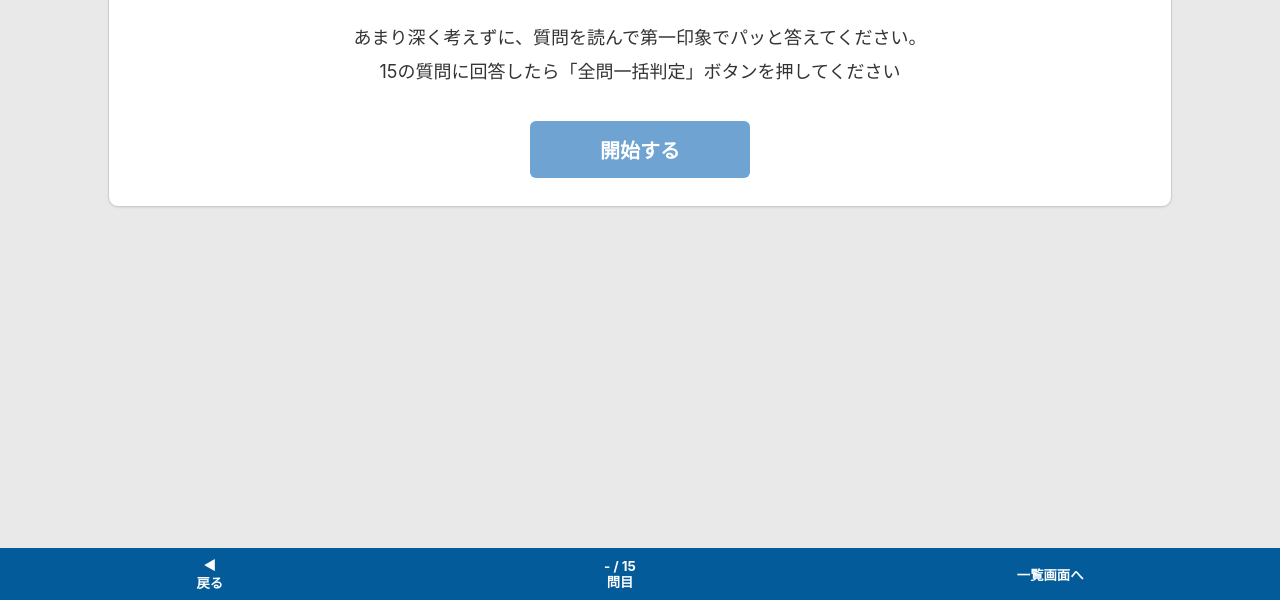
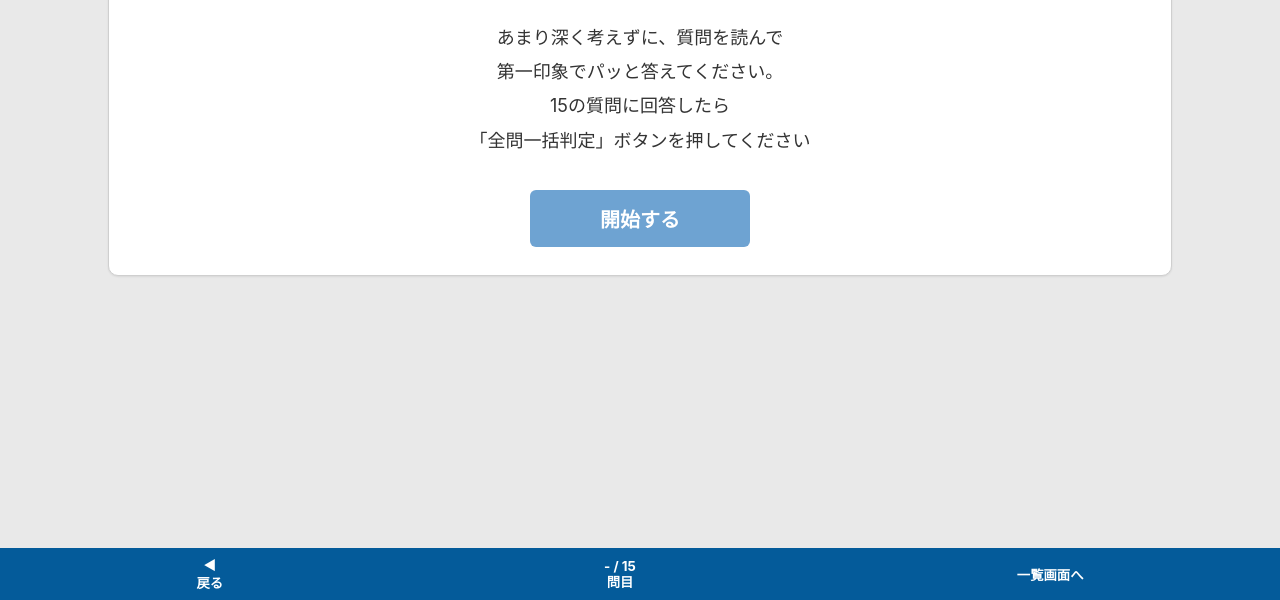
Before and after one commit to KMRa7/Dowserbinkansya, a plain HTML site: page index.html in a window 1280 px wide. Shown: the part 200-800 px from the top of the page. Drawn offline with Linux system fonts and the light colour scheme.

Commit message:
Update index.html

```diff
--- a/index.html
+++ b/index.html
@@ -450,8 +450,8 @@
       <section id="introScreen" class="screen active">
         <div class="card" style="margin-top:18px;">
           <div class="intro-title">敏感者判定テスト</div>
-          <div class="intro-sub">あまり深く考えずに、質問を読んで第一印象でパッと答えてください。
-15の質問に回答したら「全問一括判定」ボタンを押してください</div>
+          <div class="intro-sub">あまり深く考えずに、質問を読んで<br>第一印象でパッと答えてください。
+15の質問に回答したら<br>「全問一括判定」ボタンを押してください</div>
           <div class="start-wrap">
             <button id="startButton" class="start-button" type="button">開始する</button>
           </div>
```
